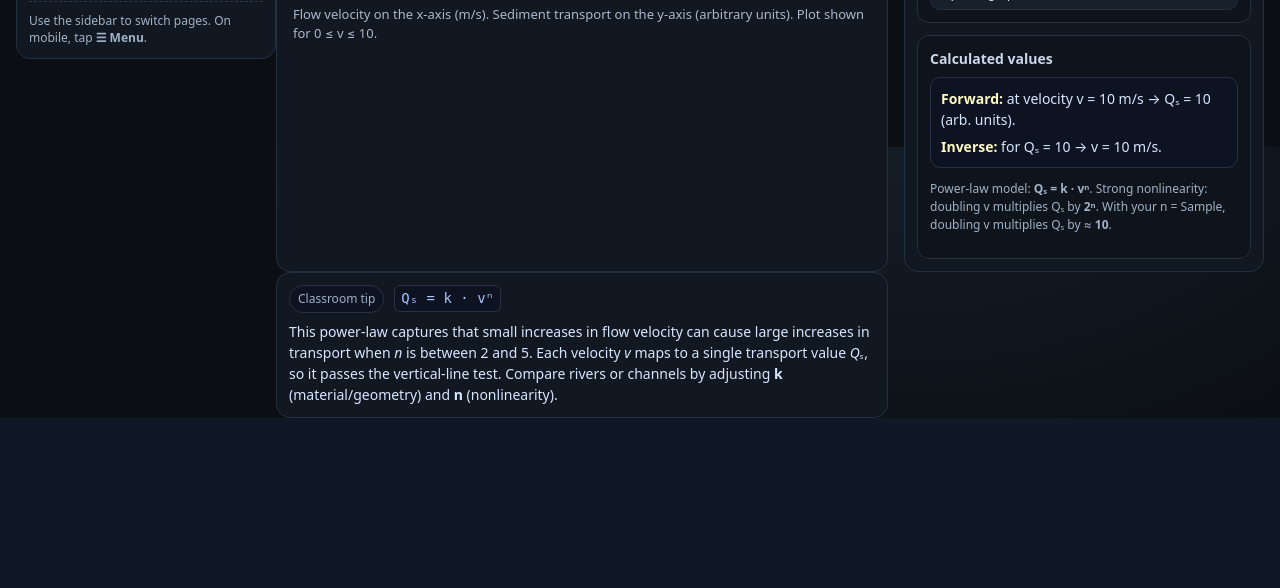
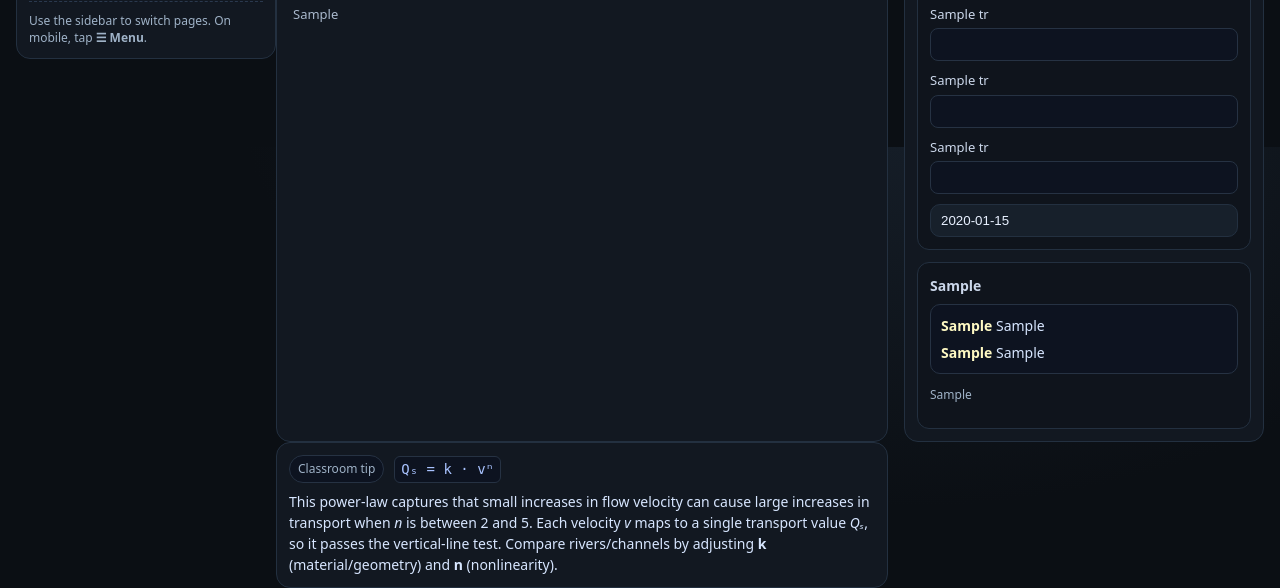
Before and after one commit to AIforimpact22/math1styear, a Flask app: template templates/sediment.html in a window 1280 px wide. Shown: the part 653-1241 px from the top of the page. Before the commit the page ends 1071 px from the top, so only its background shows below. Run offline with Flask 3, Linux system fonts and the light colour scheme; the template is opened without the code that fills it: most values are stand-ins (such as "Sample title", 1, 10 or a date in 2020).

Commit message:
Update sediment.html

```diff
--- a/templates/sediment.html
+++ b/templates/sediment.html
@@ -1,11 +1,11 @@
-{# templates/sediment.html #}
+{# templates/sediment.html  (bilingual EN/HU) #}
 {% extends "index.html" %}
-{% block page_title %}Sediment Transport — Power‑Law Model{% endblock %}
+{% block page_title %}{{ tr.page_title }}{% endblock %}
 
 {% block controls %}
 <div class="controls" aria-label="Page shortcuts">
-  <a class="btn" href="/function-examples">← Function Examples</a>
-  <a class="btn" href="/relations">Relations &amp; Functions</a>
+  <a class="btn" href="/function-examples">{{ tr.nav_examples }}</a>
+  <a class="btn" href="/relations">{{ tr.nav_relations }}</a>
 </div>
 {% endblock %}
 
@@ -14,13 +14,10 @@
   <div class="geo-plot">
     <figure>
       <img
-        src="{{ url_for('sediment.plot_png', k=k, n=n, vmax=vmax, v=vpoint, cb=ts) }}"
-        alt="Sediment transport (Qₛ) vs flow velocity (v), with Qₛ = k·vⁿ"
+        src="{{ url_for('sediment.plot_png', k=k, n=n, vmax=vmax, v=vpoint, lang=lang, cb=ts) }}"
+        alt="{{ tr.fig_alt }}"
       >
-      <figcaption>
-        Flow velocity on the x-axis (m/s). Sediment transport on the y-axis (arbitrary units).
-        Plot shown for 0&nbsp;≤&nbsp;v&nbsp;≤&nbsp;{{ vmax|round(3) }}.
-      </figcaption>
+      <figcaption>{{ figcaption_line|safe }}</figcaption>
     </figure>
   </div>
 </section>
@@ -59,52 +56,80 @@
     .geo-result strong{ color:#fef9c3; }
 
     .geo-note{ font-size:12px; color:#9fb2c7; line-height:1.5; }
+
+    .lang-toggle { display:flex; gap:.5rem; align-items:center; margin-bottom:1rem; }
+    .lang-toggle .btn { padding:.45rem .7rem; border-radius:8px; border:1px solid #233040; background:#0f141c; color:#cbd7ea; cursor:pointer; }
+    .lang-toggle .btn.active { background:#1b2636; font-weight:700; }
+    .lang-toggle label { color:#9fb2c7; font-size:14px; margin-right:.25rem; }
   </style>
 
   <div class="geo-panel">
+    <!-- Language toggle (preserves current inputs) -->
+    <div class="lang-toggle">
+      <label>{{ tr.lang_label }}:</label>
+      <form method="get" style="display:inline;">
+        <input type="hidden" name="k" value="{{ k }}">
+        <input type="hidden" name="n" value="{{ n }}">
+        <input type="hidden" name="vmax" value="{{ vmax }}">
+        <input type="hidden" name="v" value="{{ vpoint }}">
+        <input type="hidden" name="Q" value="{{ Qtarget }}">
+        <button class="btn {% if lang == 'en' %}active{% endif %}" type="submit" name="lang" value="en">{{ tr.lang_en }}</button>
+        <button class="btn {% if lang == 'hu' %}active{% endif %}" type="submit" name="lang" value="hu">{{ tr.lang_hu }}</button>
+      </form>
+    </div>
+
     <section>
-      <h2>Model inputs</h2>
+      <h2>{{ tr.about_h2 }}</h2>
+      <p>{{ tr.about_p1 }} <strong>Qₛ = k · vⁿ</strong>, {{ tr.where }}</p>
+      <ul>
+        <li><strong>Qₛ</strong> — {{ tr.bul_Qs }}</li>
+        <li><strong>k</strong> — {{ tr.bul_k }}</li>
+        <li><strong>v</strong> — {{ tr.bul_v }}</li>
+        <li><strong>n</strong> — {{ tr.bul_n }}</li>
+      </ul>
+      <p class="muted">{{ tr.math_notes }}</p>
+      <hr>
+
+      <h2>{{ tr.inputs_h2 }}</h2>
       <form class="geo-form" method="get">
-        <label>Coefficient k
+        <!-- Preserve language on submit -->
+        <input type="hidden" name="lang" value="{{ lang }}">
+        <label>{{ tr.label_k }}
           <input type="number" step="any" name="k" value="{{ k }}">
         </label>
-        <label>Exponent n (typ. 2–5)
+        <label>{{ tr.label_n }}
           <input type="number" step="any" name="n" value="{{ n }}">
         </label>
-        <label>Plot velocity range v<sub>max</sub> (m/s)
+        <label>{{ tr.label_vmax|safe }}
           <input type="number" step="any" min="0" name="vmax" value="{{ vmax }}">
         </label>
-        <label>Evaluate at velocity v (m/s)
+        <label>{{ tr.label_v }}
           <input type="number" step="any" min="0" name="v" value="{{ vpoint }}">
         </label>
-        <label>Inverse: target transport Qₛ (arb. units)
+        <label>{{ tr.label_Q }}
           <input type="number" step="any" name="Q" value="{{ Qtarget }}">
         </label>
-        <button type="submit" class="btn">Update graph &amp; values</button>
+        <button type="submit" class="btn">{{ tr.btn_update }}</button>
       </form>
     </section>
 
     <section>
-      <h2>Calculated values</h2>
+      <h2>{{ tr.calc_h2 }}</h2>
       <div class="geo-result">
         <div>
-          <strong>Forward:</strong>
-          at velocity v = {{ vpoint|round(3) }} m/s → Qₛ = {{ Q_at_v|round(6) }} (arb. units).
+          <strong>{{ tr.forward_strong }}</strong>
+          {{ forward_line }}
         </div>
         <div>
-          <strong>Inverse:</strong>
-          {% if v_for_Q is not none %}
-            for Qₛ = {{ Qtarget|round(6) }} → v = {{ v_for_Q|round(6) }} m/s.
+          <strong>{{ tr.inverse_strong }}</strong>
+          {% if inverse_line %}
+            {{ inverse_line }}
           {% else %}
             {{ inv_error }}
           {% endif %}
         </div>
       </div>
-      <p class="geo-note">
-        Power‑law model: <strong>Qₛ = k · vⁿ</strong>.
-        Strong nonlinearity: doubling v multiplies Qₛ by <strong>2ⁿ</strong>.
-        With your n = {{ n }}, doubling v multiplies Qₛ by ≈ <strong>{{ doubling_factor|round(3) }}</strong>.
-      </p>
+      <p class="geo-note">{{ tip_line }}</p>
     </section>
   </div>
 </aside>
@@ -115,9 +140,17 @@
     <code>Qₛ = k · vⁿ</code>
   </div>
   <div class="explain-body">
-    This power‑law captures that small increases in flow velocity can cause large increases in transport when
-    <em>n</em> is between 2 and 5. Each velocity <em>v</em> maps to a single transport value <em>Qₛ</em>, so it passes the vertical‑line test.
-    Compare rivers or channels by adjusting <strong>k</strong> (material/geometry) and <strong>n</strong> (nonlinearity).
+    {% if lang == 'hu' %}
+      Ez a hatványfüggvény azt fejezi ki, hogy a kis sebességnövekedés is jelentős szállítás‑növekedést okozhat,
+      ha <em>n</em> 2 és 5 közé esik. Minden <em>v</em> sebességhez egyetlen <em>Qₛ</em> érték tartozik (függvény),
+      ezért a „függőleges egyenes próba” sikeres. Az <strong>k</strong> (anyag/geometria) és <strong>n</strong>
+      (nemlinearitás) állításával különböző medrek csatornák hasonlíthatók össze.
+    {% else %}
+      This power‑law captures that small increases in flow velocity can cause large increases in transport
+      when <em>n</em> is between 2 and 5. Each velocity <em>v</em> maps to a single transport value <em>Qₛ</em>,
+      so it passes the vertical‑line test. Compare rivers/channels by adjusting <strong>k</strong> (material/geometry)
+      and <strong>n</strong> (nonlinearity).
+    {% endif %}
   </div>
 </section>
 {% endblock %}
```
